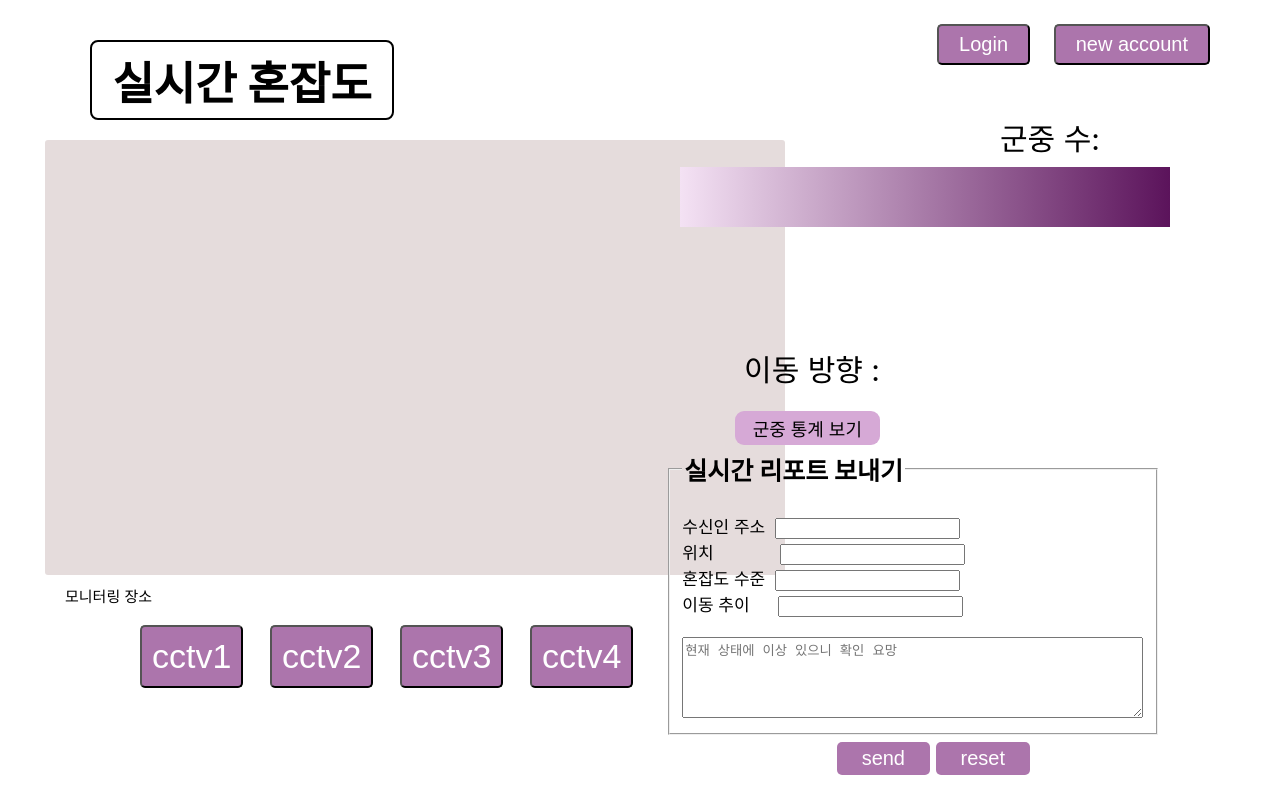
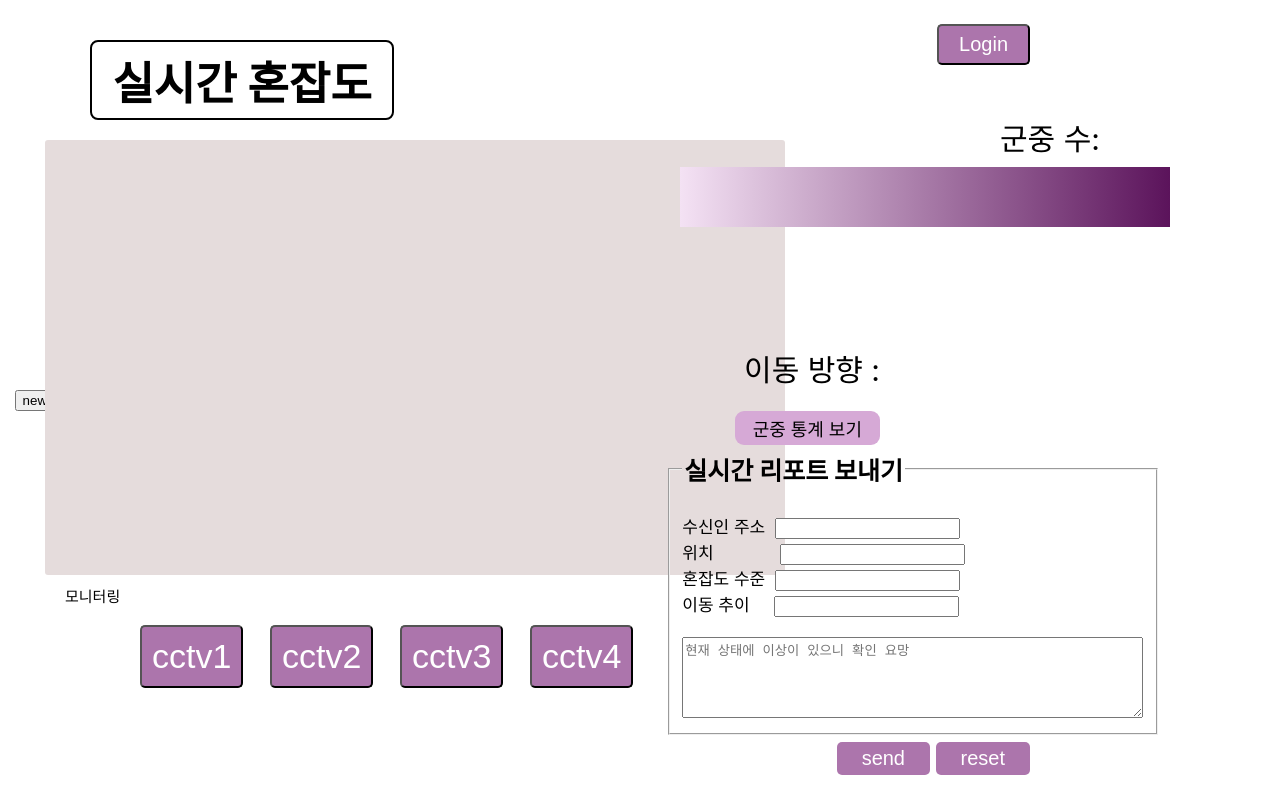
Before and after one commit to ParksStudents/CrowdMonitor, a React (Create React App) app in the folder parksstudents/: page / in a window 1280 px wide. Built offline with nearby package versions, Linux system fonts and the light colour scheme.

Commit message:
Update Mainpage.js

```diff
--- a/parksstudents/src/pages/Mainpage.js
+++ b/parksstudents/src/pages/Mainpage.js
@@ -1,31 +1,48 @@
 import './Mainpage.css';
+import React, { useState, useEffect } from "react";
 
-import React from "react"; //기본 리엑트 모듈
 import { useNavigate } from "react-router-dom";
 import { Routes, Route } from 'react-router-dom';
 
 import { Statistics } from './Statistics';
+import { Login } from './Login';
 
 export function Mainpage() {
     const navigate = useNavigate();
 
+    const [windowWidth, setWindowWidth] = useState(window.innerWidth); // 창의 너비 상태를 추적
+
+    const handleResize = () => {
+        setWindowWidth(window.innerWidth); // 창의 너비가 변경될 때마다 상태 업데이트
+    };
+
+    useEffect(() => {
+        window.addEventListener("resize", handleResize); // 창 크기 변경 이벤트 리스너 추가
+
+        return () => {
+            window.removeEventListener("resize", handleResize); // 컴포넌트 언마운트 시 이벤트 리스너 제거
+        };
+    }, []);
+
     const handleGoToStatisticsPage = () => {
       navigate("/statistics");
-    // 화면의 메인페이지로 돌아가는 로직 구현
+    // 화면의 통계페이지로 돌아가는 로직 구현
     };
+    // 버튼 클릭 시 화면의 메인페이지로 돌아가는 함수
+    const handleGoToLoginScreen = () => {
+      navigate("/login");
+    };
+
 
     return (
 
     <div className="App">
       <header className="App-header">
-
-        <div className="stroke-text">
-        실시간 혼잡도
-        </div>
-        <button className="login">Login</button>
-        <button className="new">new account</button>
+        <div className="stroke-text">실시간 혼잡도</div>
+        <button className="login" onClick={handleGoToLoginScreen}>Login</button>
+        <button className="newaccount" onClick={handleGoToLoginScreen}>new account</button>
         <div className="cam"></div>
-        <div className="exp">모니터링 장소</div>
+        <div className="exp">모니터링</div>
         <button className="cctv1">cctv1</button>
         <button className="cctv2">cctv2</button>
         <button className="cctv3">cctv3</button>
@@ -37,9 +54,7 @@ export function Mainpage() {
           <fieldset style={{ textAlign: 'left'}}>
             <legend style={{fontSize: '25px', fontWeight: 'bold'}}>실시간 리포트 보내기</legend>
             <br/>
-
-        <label>수신인 주소 &nbsp;
-          </label>
+            <label>수신인 주소 &nbsp;</label>
             <input type="email" autofocus required />
             <br/>
             <label>
@@ -47,34 +62,28 @@ export function Mainpage() {
             </label>
             <input type="text" autofocus required/>
             <br/>
-        <label>
-          혼잡도 수준 &nbsp;
-        </label>
+            <label>혼잡도 수준 &nbsp;</label>
             <input type="text" autofocus required/>
             <br/>
-        <label>
-          이동 추이 &nbsp;&nbsp;&nbsp;&nbsp;  </label>
+            <label>이동 추이  &nbsp;&nbsp;&nbsp;&nbsp;</label>
             <input type="text" autofocus required/>
             <br/>
             <br/>
-
-        <textarea cols="55" rows="5" placeholder="현재 상태에 이상 있으니 확인 요망"></textarea>
-
+            <textarea cols="55" rows="5" placeholder="현재 상태에 이상이 있으니 확인 요망"></textarea>
           </fieldset>
           </div>
           <div>
             <button type="submit" className="send">send</button>
-
-
             <button type="reset" className="res">reset</button>
           </div>
         </form>
         <div className="warn"></div>
         <button className="stat" onClick={handleGoToStatisticsPage}>군중 통계 보기</button>
         <div className="dir">이동 방향 :</div>
+      </header>
 
-      </header>
-      <Routes>
+      <Routes unmountOnNavigate>
+            <Route path="/login" element={<Login />} />
             <Route path="/statistics" element={<Statistics />} />
       </Routes>
     </div>
```
Lines whose indentation alone changed are shown as unchanged.
